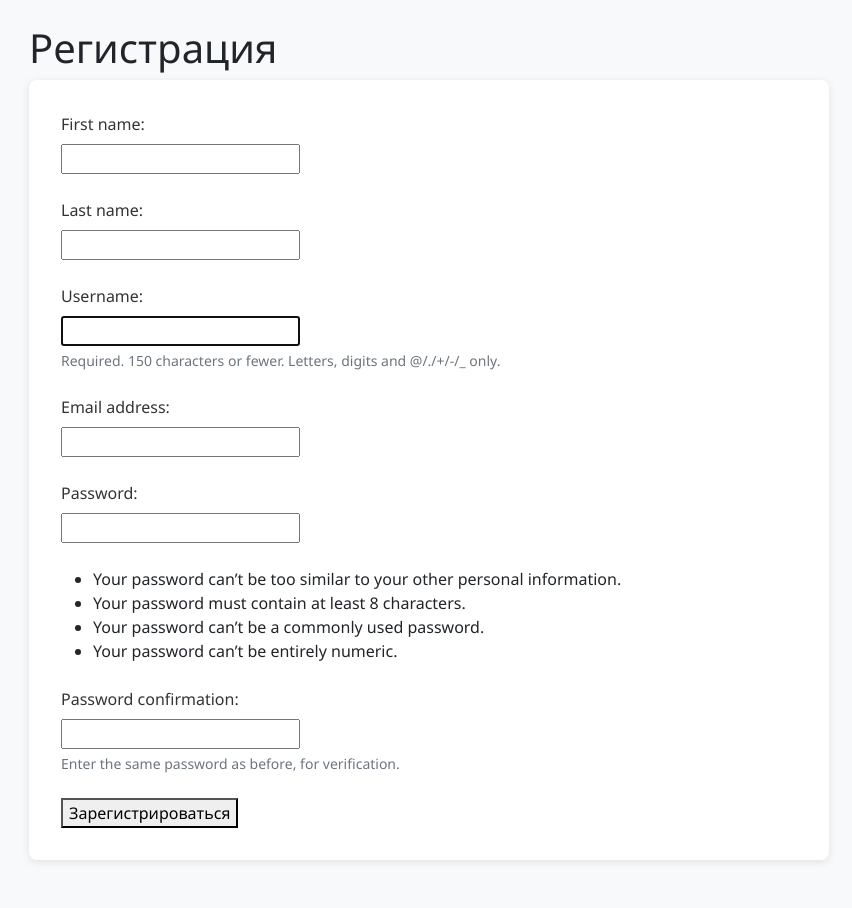
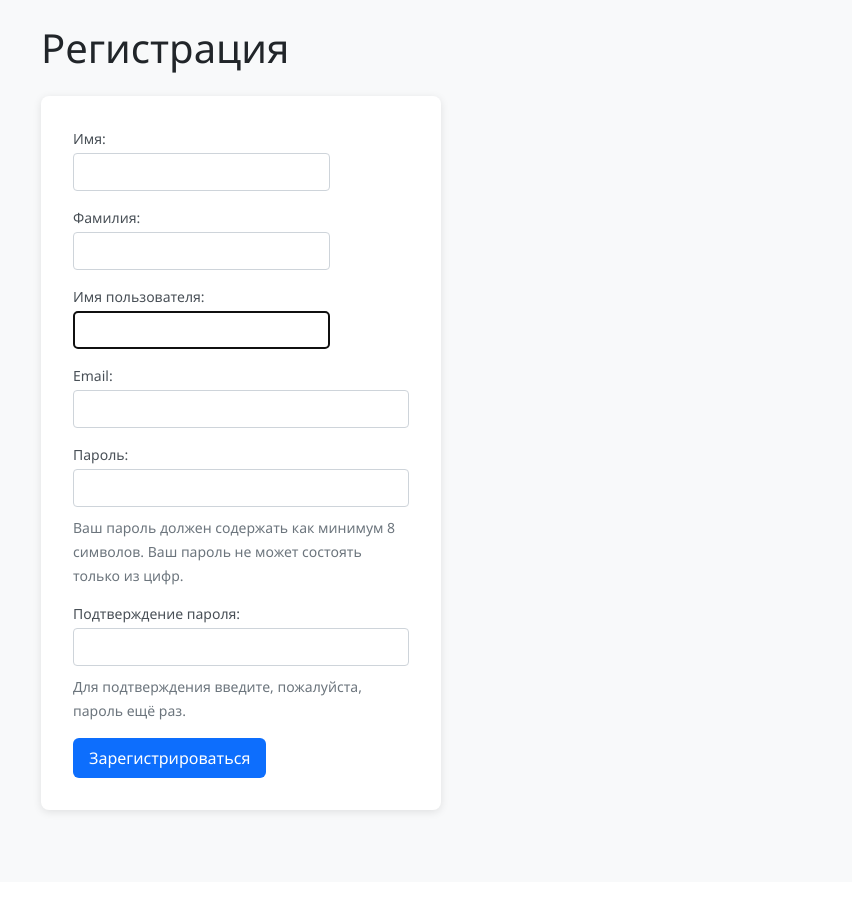
Before and after one commit to RomanMatrosovFrontend/nutrack, a Django app: page /users/registration/ in a window 1280 px wide. Shown: the part 56-964 px from the top of the page, without its empty margins (53-905 px from the left). After the commit the page ends 871 px from the top, so only its background shows below. Run offline with Django 3.2, Linux system fonts and the light colour scheme.

Commit message:
Edit user app forms styles

```diff
--- a/backend/templates/users/registration.html
+++ b/backend/templates/users/registration.html
@@ -1,10 +1,47 @@
 {% extends "common/base.html" %}
 
 {% block content %}
-  <h1>Регистрация</h1>
-  <form method="post">
-    {% csrf_token %}
-    {{ form.as_p }}
-    <button type="submit">Зарегистрироваться</button>
-  </form>
+<style>
+  .form-input {
+    width: 100%;
+    padding: 8px 12px;
+    border: 1px solid #ced4da;
+    border-radius: 4px;
+    height: 38px;
+    font-size: 16px;
+  }
+  .help-text {
+    font-size: 14px;
+    color: #6c757d;
+    margin-top: 4px;
+  }
+</style>
+
+<div class="container">
+  <h1 class="mb-4">Регистрация</h1>
+  <div class="mb-4">
+    <form method="post" style="max-width: 400px;">
+      {% csrf_token %}
+      {% for field in form %}
+        <div class="form-group mb-3">
+          {{ field.label_tag }}
+          <div class="mb-2">
+            {{ field }}
+          </div>
+          {% if field.errors %}
+            <div class="invalid-feedback d-block">
+              {{ field.errors|join:", " }}
+            </div>
+          {% endif %}
+          {% if field.help_text %}
+            <small class="help-text">
+              {{ field.help_text }}
+            </small>
+          {% endif %}
+        </div>
+      {% endfor %}
+      <button type="submit" class="btn btn-primary">Зарегистрироваться</button>
+    </form>
+  </div>
+</div>
 {% endblock %}
--- a/backend/users/forms.py
+++ b/backend/users/forms.py
@@ -5,14 +5,51 @@ from .models import CustomUser
 
 
 class CustomUserCreationForm(UserCreationForm):
+    username = forms.CharField(
+        label='Имя пользователя',
+        widget=forms.TextInput(attrs={'class': 'form-input'})
+    )
+    password1 = forms.CharField(
+        label='Пароль',
+        widget=forms.PasswordInput(attrs={'class': 'form-input'}),
+        help_text='''
+            Ваш пароль должен содержать как минимум 8 символов.
+            Ваш пароль не может состоять только из цифр.
+        '''
+    )
+    password2 = forms.CharField(
+        label='Подтверждение пароля',
+        widget=forms.PasswordInput(attrs={'class': 'form-input'}),
+        help_text='Для подтверждения введите, пожалуйста, пароль ещё раз.'
+    )
+    first_name = forms.CharField(
+        label='Имя',
+        widget=forms.TextInput(attrs={'class': 'form-input'})
+    )
+    last_name = forms.CharField(
+        label='Фамилия',
+        widget=forms.TextInput(attrs={'class': 'form-input'})
+    )
+    email = forms.EmailField(
+        label='Email',
+        widget=forms.EmailInput(attrs={'class': 'form-input'})
+    )
+
     class Meta:
         model = CustomUser
-        fields = ('first_name', 'last_name', 'username', 'email')
+        fields = ('first_name', 'last_name', 'username', 'email', 'password1', 'password2')
 
 
 class CustomAuthenticationForm(AuthenticationForm):
-    username = forms.CharField(label='Имя пользователя', max_length=150)
-    password = forms.CharField(label='Пароль', widget=forms.PasswordInput)
+    username = forms.CharField(
+        label='Имя пользователя',
+        max_length=150,
+        widget=forms.TextInput(attrs={'class': 'form-control'})
+    )
+    password = forms.CharField(
+        label='Пароль',
+        widget=forms.PasswordInput(attrs={'class': 'form-control'})
+    )
 
 
 class ProfileEditForm(forms.ModelForm):
@@ -33,12 +70,17 @@ class ProfileEditForm(forms.ModelForm):
             'last_name': 'Фамилия',
             'email': 'Email',
         }
+        widgets = {
+            'first_name': forms.TextInput(attrs={'class': 'form-control'}),
+            'last_name': forms.TextInput(attrs={'class': 'form-control'}),
+            'email': forms.EmailInput(attrs={'class': 'form-control'}),
+        }
 
 
 class PasswordEditForm(forms.ModelForm):
     password1 = forms.CharField(
         label='Новый пароль',
-        widget=forms.PasswordInput,
+        widget=forms.PasswordInput(attrs={'class': 'form-control'}),
         help_text='''
             Ваш пароль должен содержать как минимум 8 символов.
             Ваш пароль не может состоять только из цифр.
@@ -46,7 +88,7 @@ class PasswordEditForm(forms.ModelForm):
     )
     password2 = forms.CharField(
         label='Подтверждение пароля',
-        widget=forms.PasswordInput,
+        widget=forms.PasswordInput(attrs={'class': 'form-control'}),
         help_text='Для подтверждения введите, пожалуйста, пароль ещё раз.'
     )
 
```
Also changed, not shown: backend/templates/nutritional_value/ingredient_edit.html (+21 -7 lines), backend/templates/users/login.html (+22 -6 lines), backend/templates/users/profile_edit.html (+36 -12 lines).
